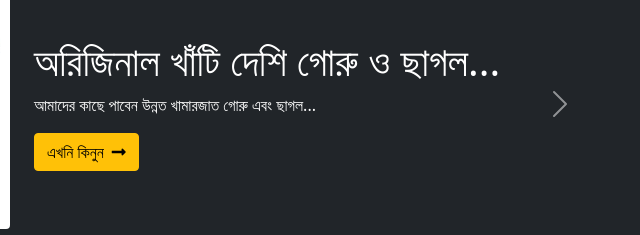
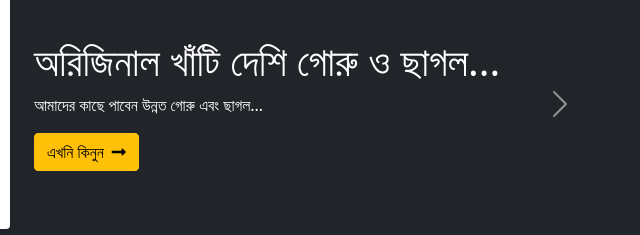
Before and after one commit to Sadman95/bootstrap-qurbani-hat, a plain HTML site: page index.html in a window 1280 px wide. Shown: the part 261-496 px from the top of the page, 618-1258 px from the left. Drawn offline with nearby package versions, Linux system fonts and the light colour scheme.

Commit message:
last commit

```diff
--- a/index.html
+++ b/index.html
@@ -84,7 +84,7 @@
                             <div class="col-lg-6 col-md-12 d-flex align-items-center text-white">
                                 <div>
                                     <h1>অরিজিনাল খাঁটি দেশি গোরু ও ছাগল...</h1>
-                                    <p>আমাদের কাছে পাবেন উন্নত খামারজাত গোরু এবং ছাগল...</p>
+                                    <p>আমাদের কাছে পাবেন উন্নত গোরু এবং ছাগল...</p>
                                     <button class="btn btn-warning">এখনি কিনুন<i
                                             class="fas fa-long-arrow-alt-right ms-2"></i></button>
                                 </div>
```
